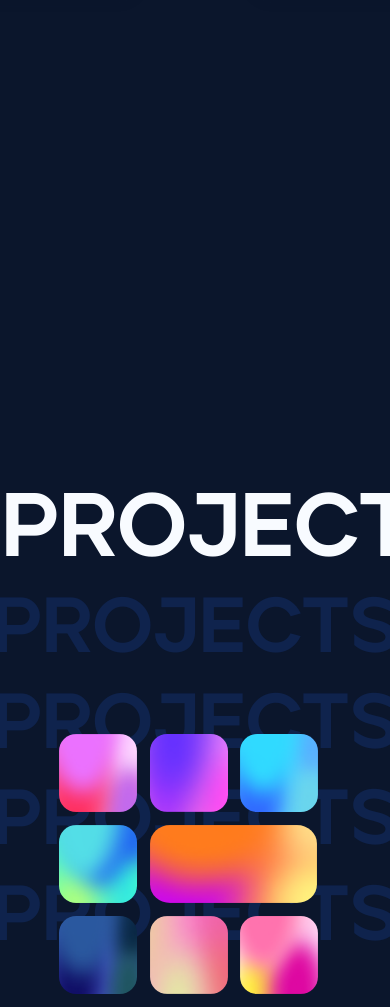
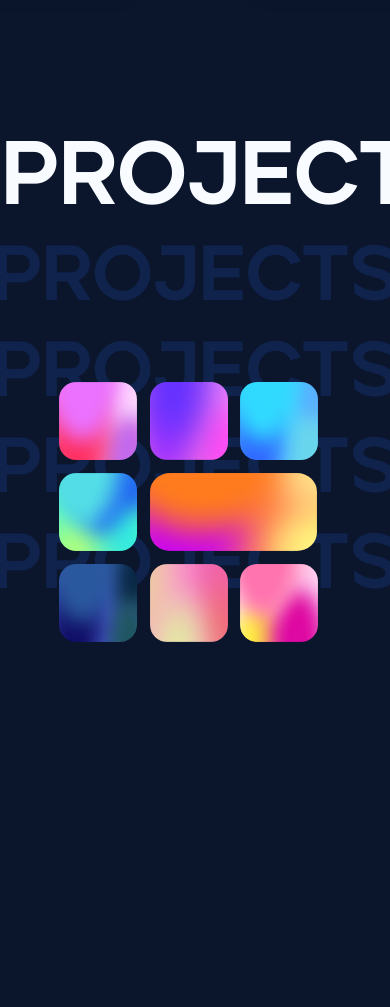
Before and after one commit to SawyerDiamond/portfolio, a website: page index.html in a window 390 px wide. Shown: the part 829-1836 px from the top of the page. After the commit the page ends 1484 px from the top, so only its background shows below. Drawn offline with nearby package versions, Linux system fonts and the light colour scheme; files whose address does not match are found by name.

Commit message:
Fixed MQs

```diff
--- a/SCSS/Components/_mediaqueries.scss
+++ b/SCSS/Components/_mediaqueries.scss
@@ -1,3 +1,14 @@
+@media only screen and (max-width: 1700px) {
+  .projects {
+    margin-top: 20rem;
+  }
+}
+@media only screen and (max-width: 1400px) {
+  .projects {
+    margin-top: 14rem;
+  }
+}
+
 @media only screen and (max-width: 1200px) {
   .nav {
     &-container {
@@ -26,6 +37,9 @@
     &-list {
       grid-template-columns: 16rem 16rem;
     }
+  }
+  .projects {
+    margin-top: 8rem;
   }
 }
 @media only screen and (max-width: 1000px) {
```
Also changed, not shown: CSS/styles.css.
